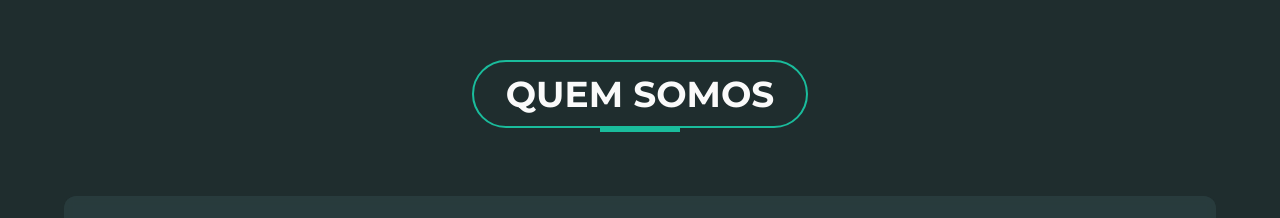
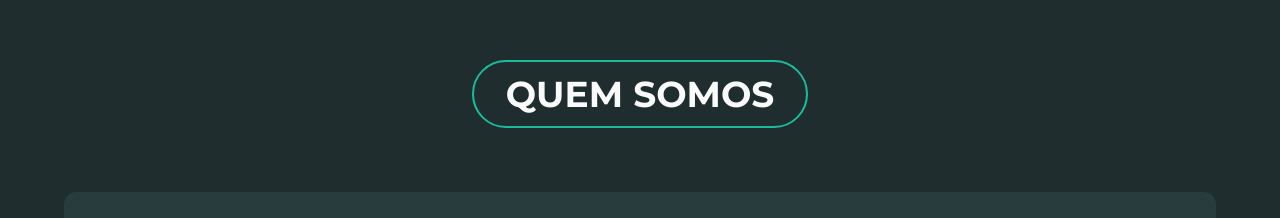
Before and after one commit to Matheus-Cahu/picture-stacker-web, a React (Vite) app: page / in a window 1280 px wide. Shown: the part 820-1038 px from the top of the page. Built offline with nearby package versions, Linux system fonts and the light colour scheme.

Commit message:
Remover linha verde de "QUEM SOMOS"
-edited src/components/AboutSection.tsx

```diff
--- a/src/components/AboutSection.tsx
+++ b/src/components/AboutSection.tsx
@@ -10,7 +10,6 @@ const AboutSection = () => {
               QUEM SOMOS
             </h2>
           </div>
-          <div className="w-20 h-1 bg-cs-primary mx-auto"></div>
         </div>
 
         <div className="max-w-6xl mx-auto">
```
